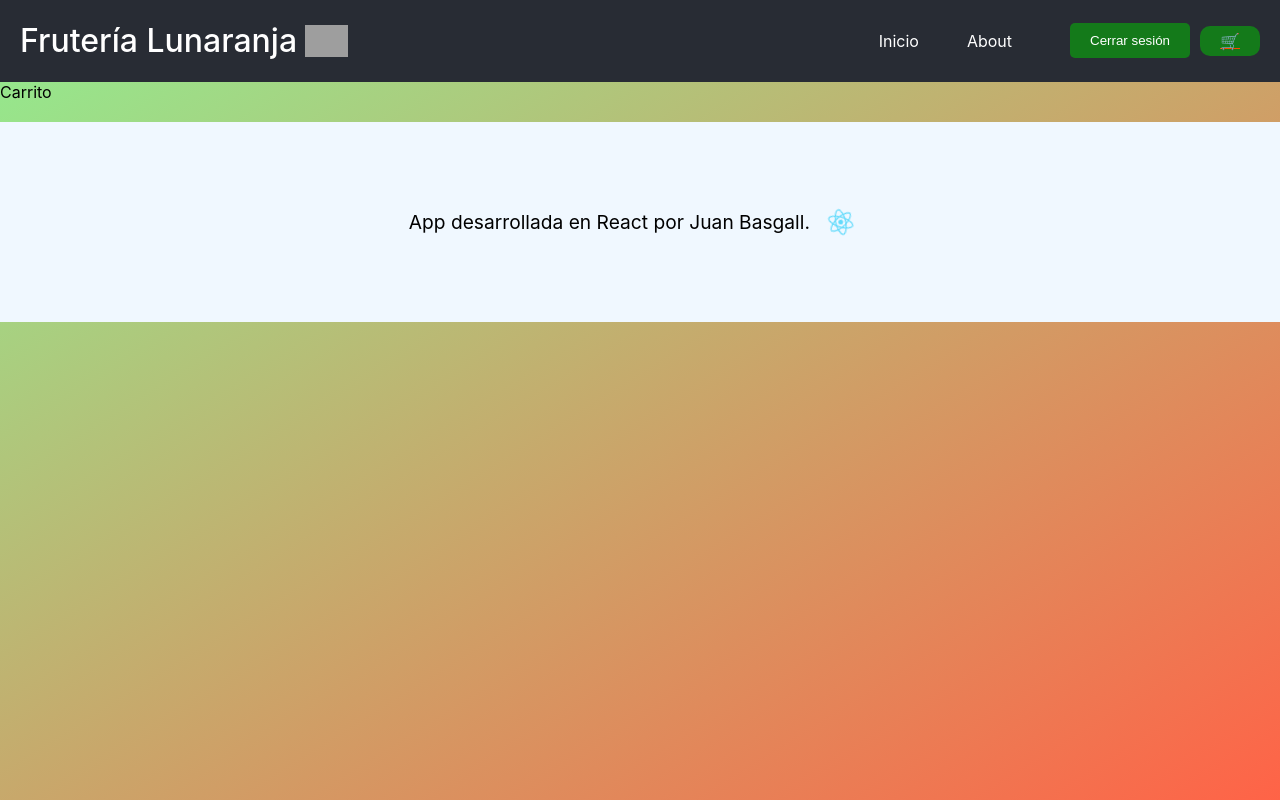
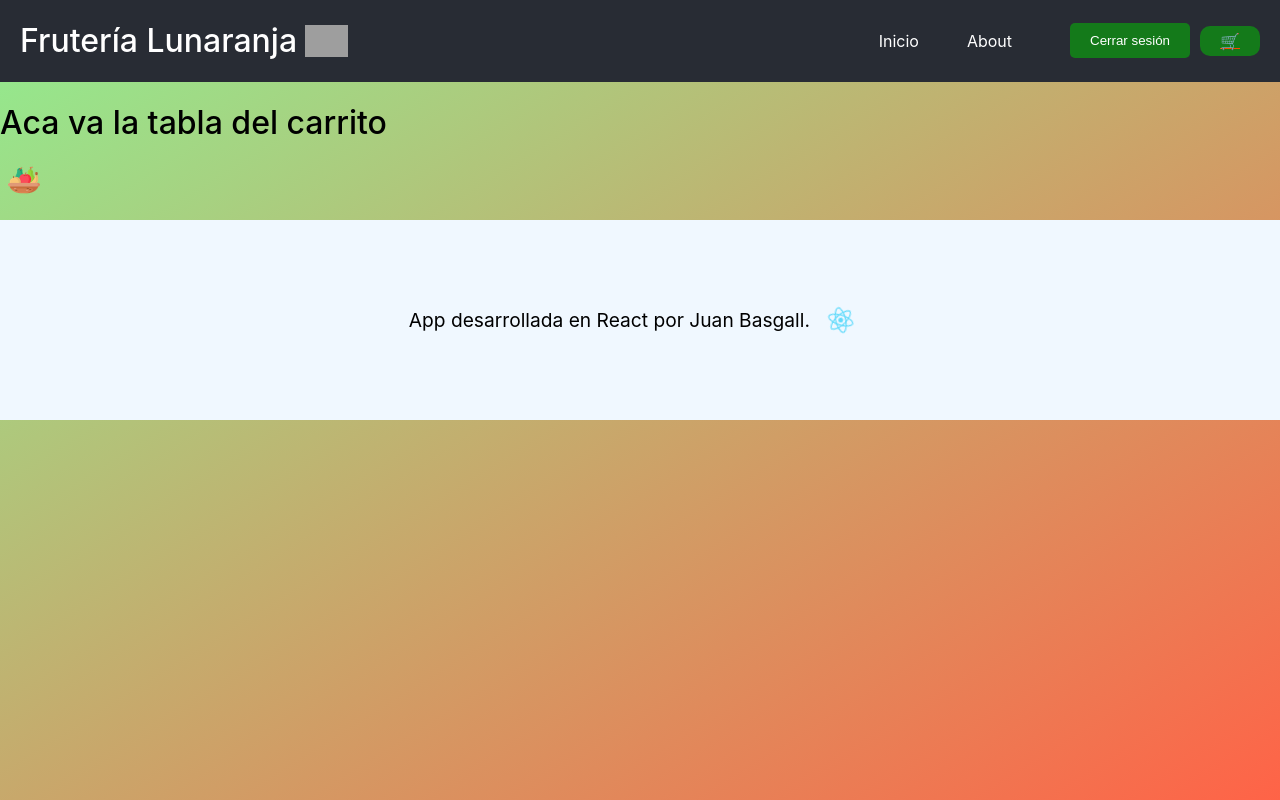
Before and after one commit to d3vh4n5/reactFruteria, a React (Create React App) app: page /carrito in a window 1280 px wide. Built offline with nearby package versions, Linux system fonts and the light colour scheme; grey boxes are pictures that could not be loaded.

Commit message:
Agregadas tarjetas, fetch al json local, estilos al nav, y algunos detalitos en general

```diff
--- a/src/components/Carrito.jsx
+++ b/src/components/Carrito.jsx
@@ -1,8 +1,12 @@
 import React from 'react'
+import frutas from "../img/icon-fruits-64.png";
 
 const Carrito = () => {
   return (
-    <div>Carrito</div>
+    <div>
+      <h1>Aca va la tabla del carrito</h1>
+      <img src={frutas} className="logo" alt="logo" />
+    </div>
   )
 }
 
```
Also changed, not shown: src/img/icon-fruits-64.png (added).
